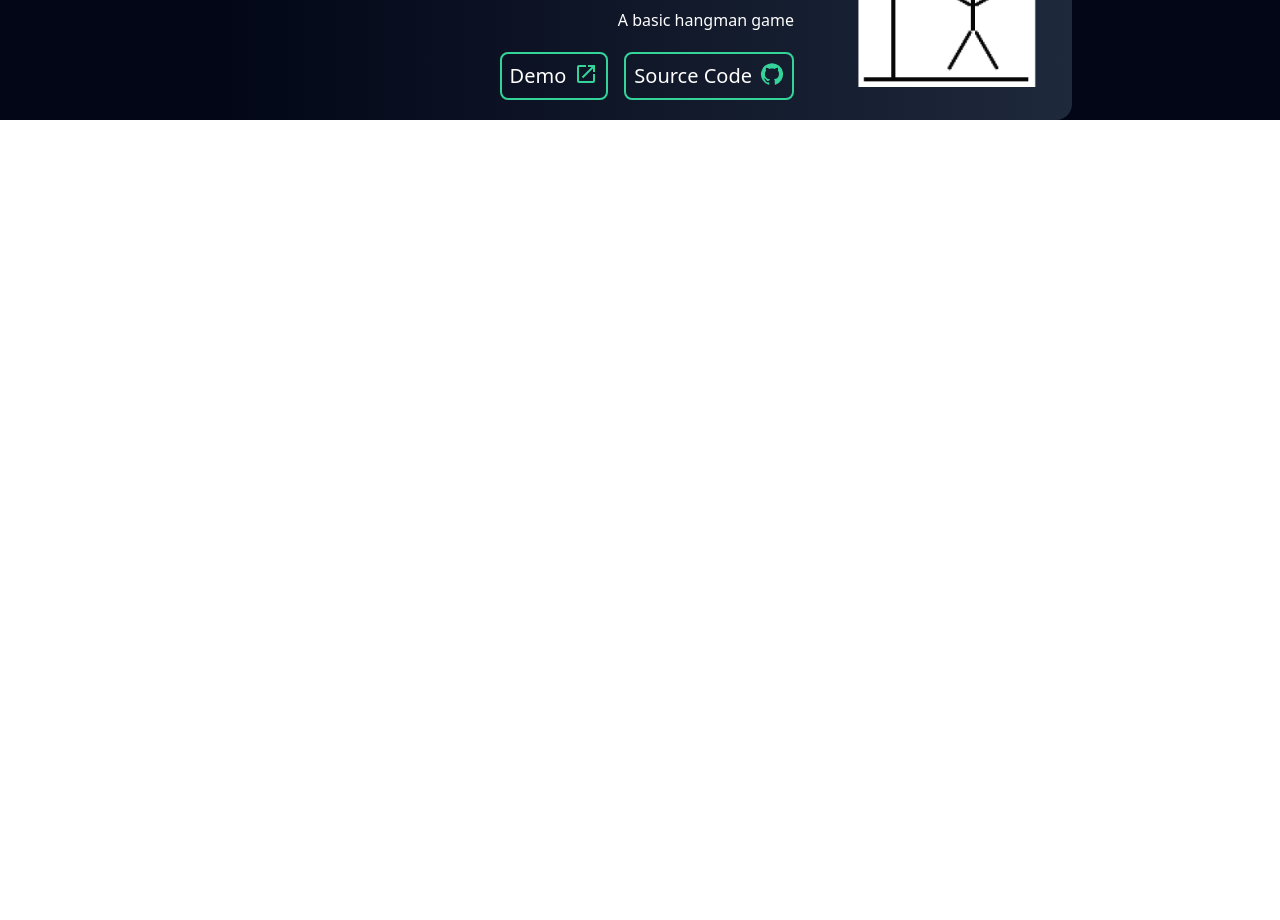
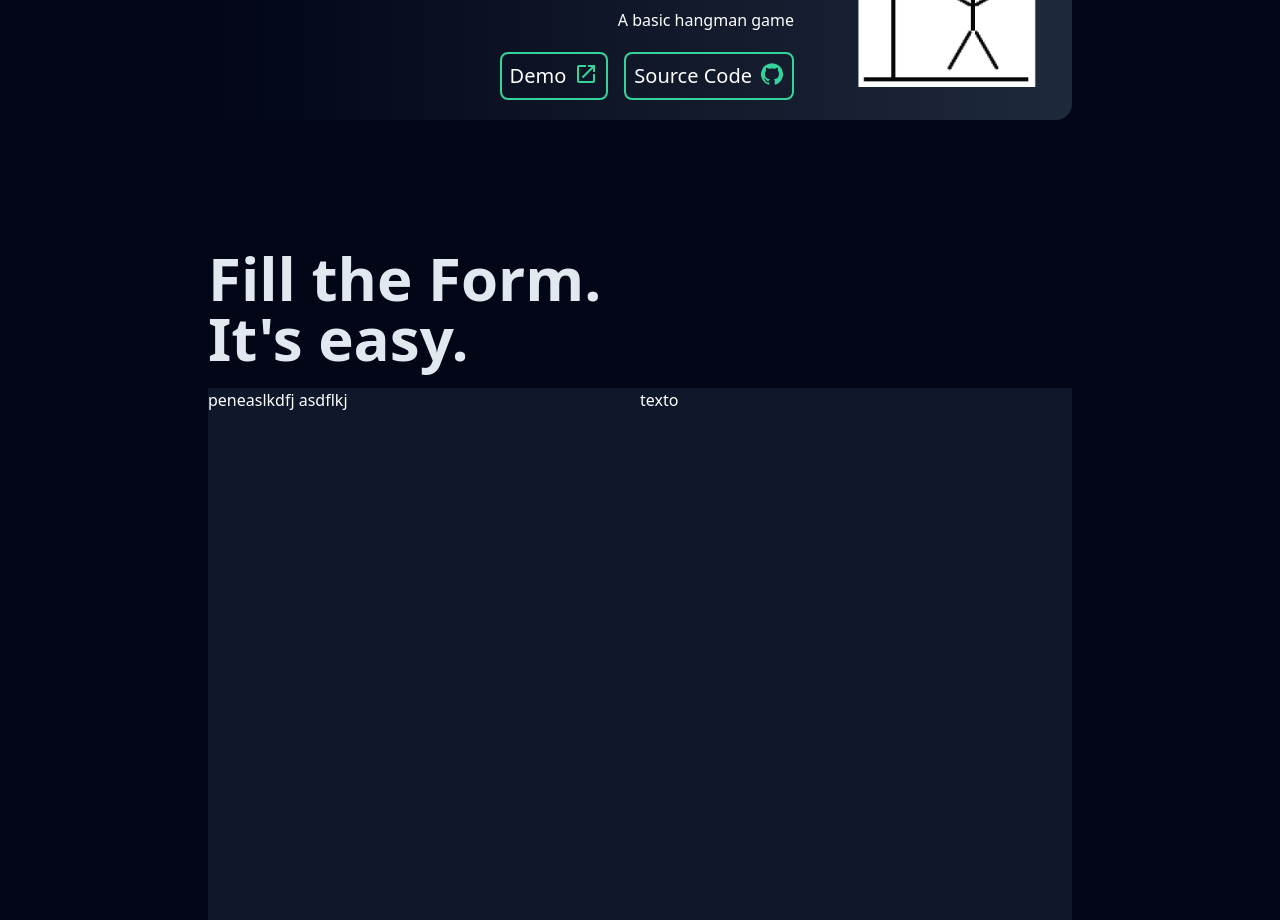
Before and after one commit to alexfilsecker/portfolio, a Next.js app: page / in a window 1280 px wide. Shown: the part 2480-3400 px from the top of the page. Before the commit the page ends 2600 px from the top, so only its background shows below. Built offline with nearby package versions, Linux system fonts and the light colour scheme.

Commit message:
contact begin

```diff
--- /dev/null
+++ b/src/components/Contact.tsx
@@ -0,0 +1,19 @@
+const Contact = (): JSX.Element => {
+  return (
+    <div className="h-screen text-white px-52 pt-32 flex flex-col gap-5">
+      <div className="text-6xl text-slate-200 font-extrabold">
+        Fill the Form.
+        <br />
+        It&apos;s easy.
+      </div>
+      <div className="flex w-full h-full bg-slate-900">
+        <div className="w-1/2">
+          <div>peneaslkdfj asdflkj </div>
+        </div>
+        <div className="w-1/2">texto</div>
+      </div>
+    </div>
+  );
+};
+
+export default Contact;
--- a/src/data/sideProjects.ts
+++ b/src/data/sideProjects.ts
@@ -14,7 +14,7 @@ export const sideProjects: SideProjectInfo[] = [
     title: "2048",
     description:
       "A copy of 2048 asdfkjaslñkdfj añsdklfj asñldkjf ñalsdkj fñlasdjf ",
-    imagePath: "2048_logo.png",
+    imagePath: "2048.png",
     skills: [skills.react, skills.typescript, skills.css],
     link: "https://a-2048.web.app/",
     source: "https://github.com/alexfilsecker/2048",
--- a/src/pages/index.tsx
+++ b/src/pages/index.tsx
@@ -1,3 +1,4 @@
+import Contact from "@/components/Contact";
 import Experience from "@/components/Experience";
 import Hero from "@/components/Hero";
 import SideProjects from "@/components/SideProject";
@@ -11,6 +12,7 @@ const Index = (): JSX.Element => {
       <Experience />
       <Skills />
       <SideProjects />
+      <Contact />
     </div>
   );
 };
```
